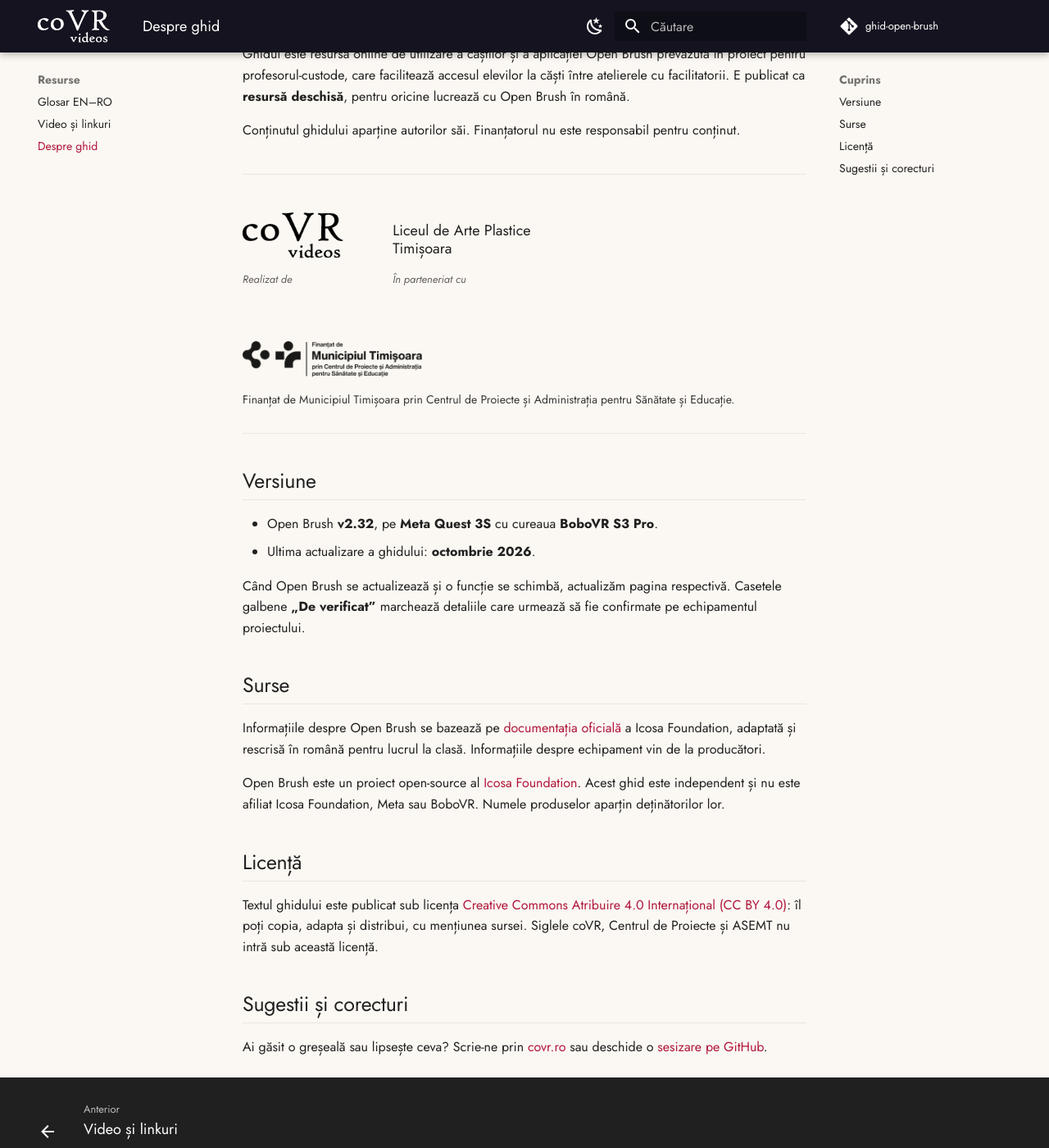
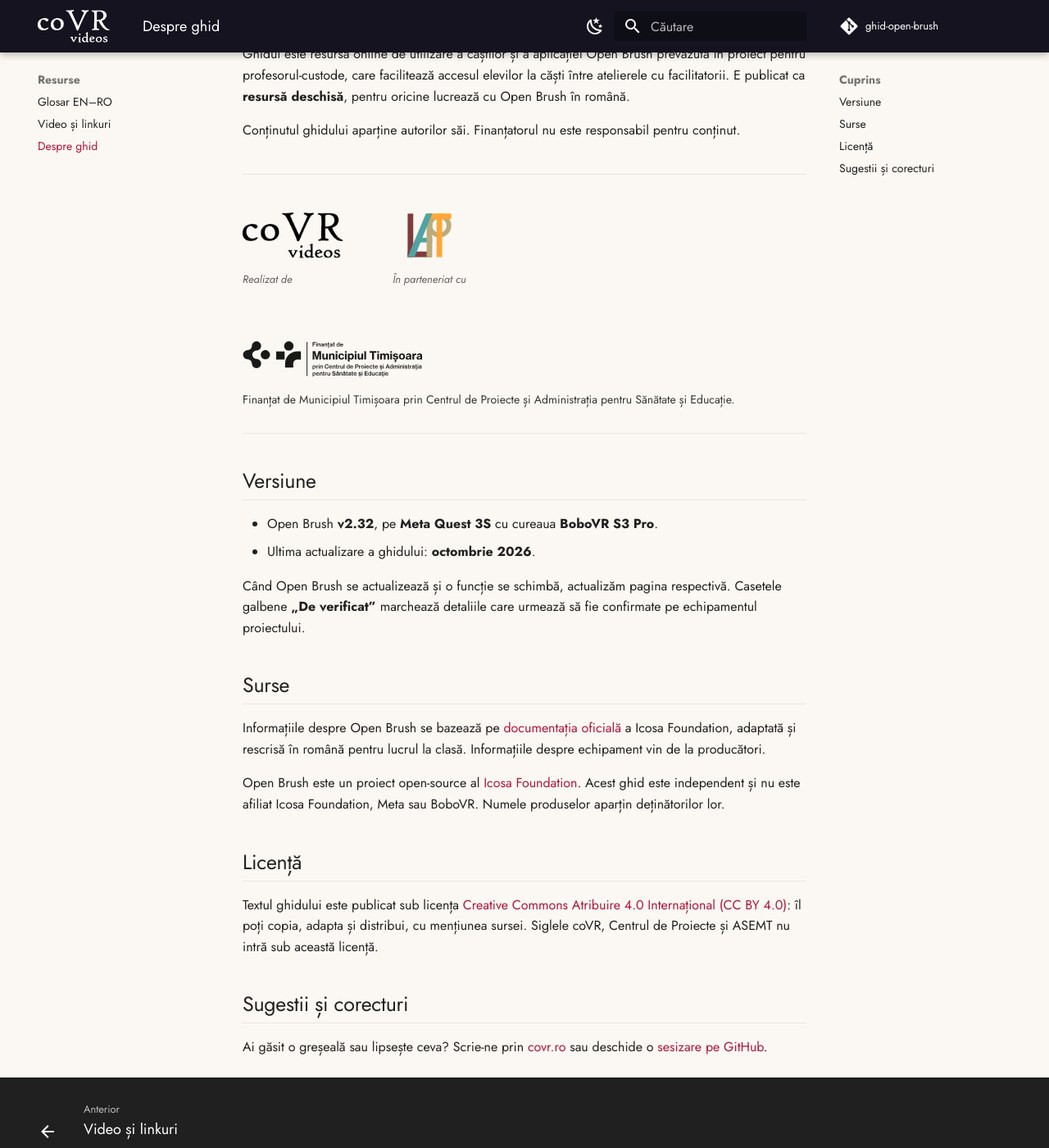
Before and after one commit to MihatKonrad/ghid-open-brush, an MkDocs documentation site: the page built from docs/resurse/despre.md, in a window 1280 px wide and 1400 px high, scrolled down 286 px. Shown: the whole window at 82% size. Built offline with MkDocs 1.6.1 and Material for MkDocs 9.7.7, drawn with Linux system fonts in a browser that asks for light colours; comment, search, counter and statistics services are not loaded.

Commit message:
Logo-ul Liceului de Arte Plastice pe pagina Despre; logo-ul finanțatorului în format vectorial
Co-Authored-By: Claude Opus 5.5 <noreply@anthropic.com>
Claude-Session: https://claude.ai/code/session_01E8toVurkcf8mqV6Wy8B7Mo

```diff
--- a/docs/assets/css/ghid.css
+++ b/docs/assets/css/ghid.css
@@ -164,6 +164,7 @@
 }
 .md-typeset .sps-logos-despre figure { margin: 0; align-items: flex-start; }
 .md-typeset .sps-logos-despre img.covr { height: 56px; width: auto; }
+.md-typeset .sps-logos-despre img.lap { height: 56px; width: 56px; }
 .md-typeset .sps-logos-despre .partener {
   display: block; font-weight: 500; font-size: .9rem; line-height: 1.25; text-align: left;
 }
--- a/docs/resurse/despre.md
+++ b/docs/resurse/despre.md
@@ -18,14 +18,14 @@ Conținutul ghidului aparține autorilor săi. Finanțatorul nu este responsabil
 <figcaption>Realizat de</figcaption>
 </figure>
 <figure markdown>
-<span class="partener">Liceul de Arte Plastice<br>Timișoara</span>
+![Liceul de Arte Plastice Timișoara](../assets/img/liceul-arte-plastice.svg){ .lap }
 <figcaption>În parteneriat cu</figcaption>
 </figure>
 </div>
 
 <div class="sps-finantare-despre" markdown>
-![Finanțat de Municipiul Timișoara prin Centrul de Proiecte și Administrația pentru Sănătate și Educație](../assets/img/cdp-asemt-negru.png#only-light){ .cdp }
-![Finanțat de Municipiul Timișoara prin Centrul de Proiecte și Administrația pentru Sănătate și Educație](../assets/img/cdp-asemt-alb.png#only-dark){ .cdp }
+![Finanțat de Municipiul Timișoara prin Centrul de Proiecte și Administrația pentru Sănătate și Educație](../assets/img/cdp-asemt-negru.svg#only-light){ .cdp }
+![Finanțat de Municipiul Timișoara prin Centrul de Proiecte și Administrația pentru Sănătate și Educație](../assets/img/cdp-asemt-alb.svg#only-dark){ .cdp }
 
 Finanțat de Municipiul Timișoara prin Centrul de Proiecte și Administrația pentru Sănătate și Educație.
 </div>
--- a/overrides/partials/copyright.html
+++ b/overrides/partials/copyright.html
@@ -4,7 +4,7 @@
       {% if config.copyright %}{{ config.copyright }}{% endif %}
       <br>Finanțat de Municipiul Timișoara prin Centrul de Proiecte și Administrația pentru Sănătate și Educație.
     </div>
-    <img class="cdp" src="{{ 'assets/img/cdp-asemt-alb.png' | url }}"
+    <img class="cdp" src="{{ 'assets/img/cdp-asemt-alb.svg' | url }}"
          alt="Finanțat de Municipiul Timișoara prin Centrul de Proiecte și Administrația pentru Sănătate și Educație">
   </div>
   <div class="md-copyright__highlight" style="font-size:.6rem;opacity:.7">
```
Also changed, not shown: docs/assets/img/cdp-asemt-alb.svg (added), docs/assets/img/cdp-asemt-negru.svg (added), docs/assets/img/liceul-arte-plastice.svg (added).
